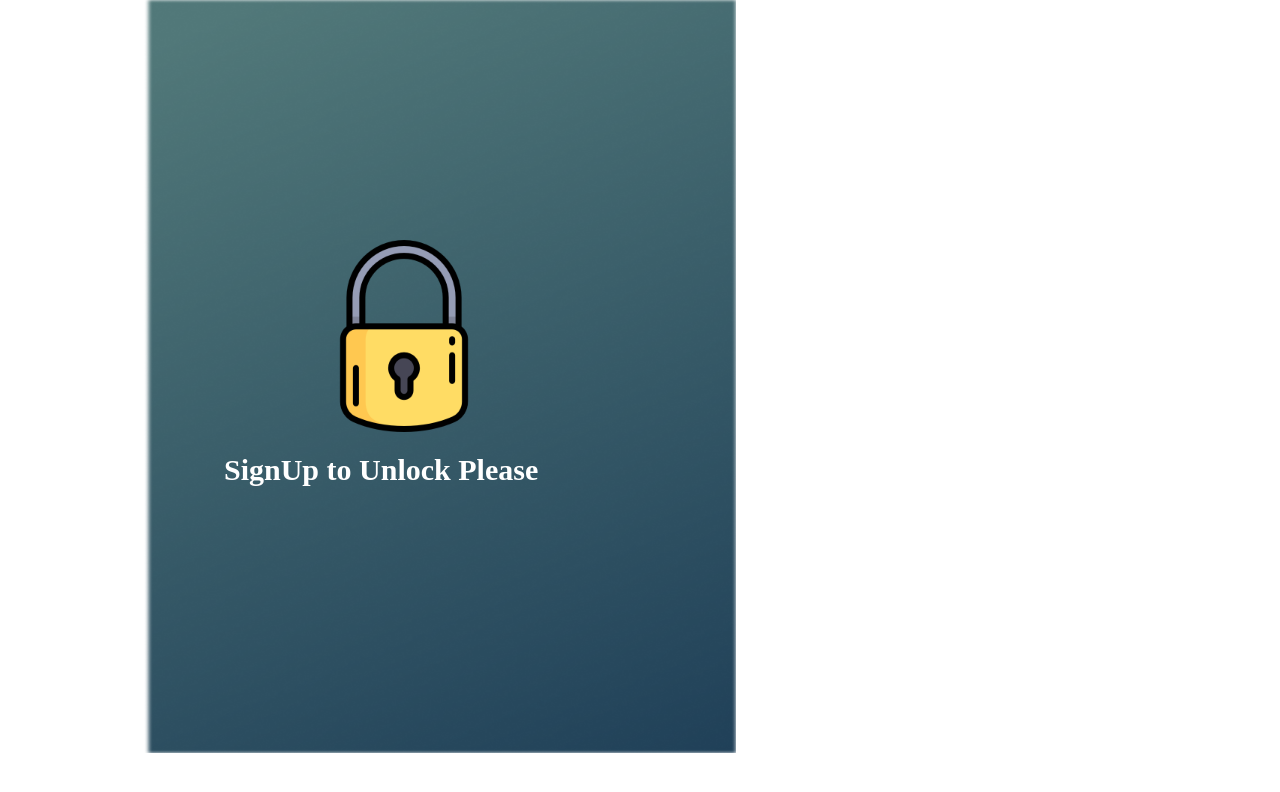
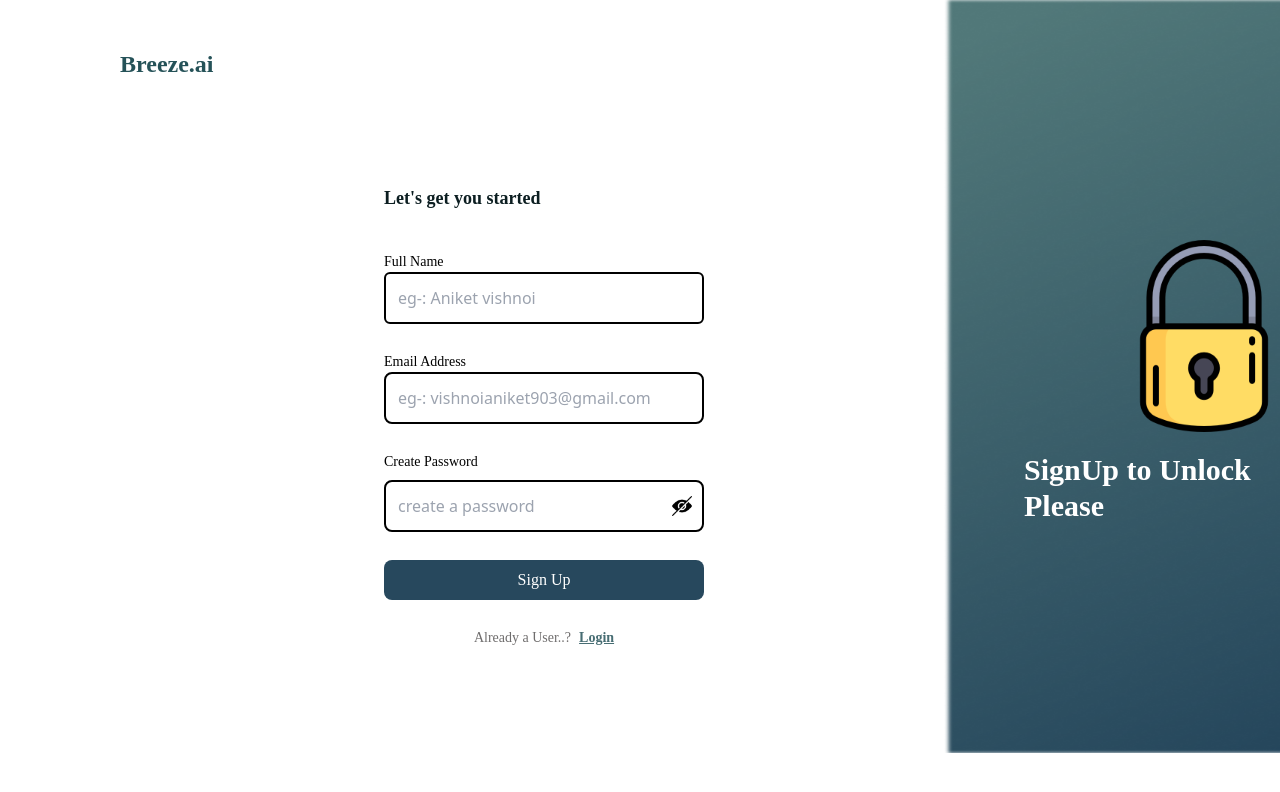
Before and after one commit to aniketcoddy/-Firebase_authentication, a React (Create React App) app: page / in a window 1280 px wide. Shown: the top 792 px of the page. Built offline with nearby package versions, Linux system fonts and the light colour scheme; no server answers.

Commit message:
description left

```diff
--- a/src/components/Home.js
+++ b/src/components/Home.js
@@ -11,7 +11,7 @@
     signOut(auth)
       .then((e) => {
         setDisabled(false);
-        navigate("/signUp");
+        navigate("/");
       })
       .catch((err) => {
         setDisabled(false);
--- a/src/components/Login.js
+++ b/src/components/Login.js
@@ -118,7 +118,7 @@
                Create a new account
               </h1>
 
-              <Link to="/signUp">
+              <Link to="/">
                 <h2 className="font-[Poppins] text-sm text-[#476D73] underline font-semibold">
                   Sign Up
                 </h2>
--- a/src/components/Wrapper.js
+++ b/src/components/Wrapper.js
@@ -28,7 +28,7 @@
       <div className="flex flex-row sm:flex-col sm:gap-0 gap-24">
       <BrowserRouter>
       <Routes>
-          <Route path="/signUp" element={ <SignUp />} />
+          <Route path="/" index element={ <SignUp />} />
           <Route path="/Login" element={<Login />} />
           <Route path="/Home" element={<Home email={loggedEmail}/>} />
       </Routes>
```
